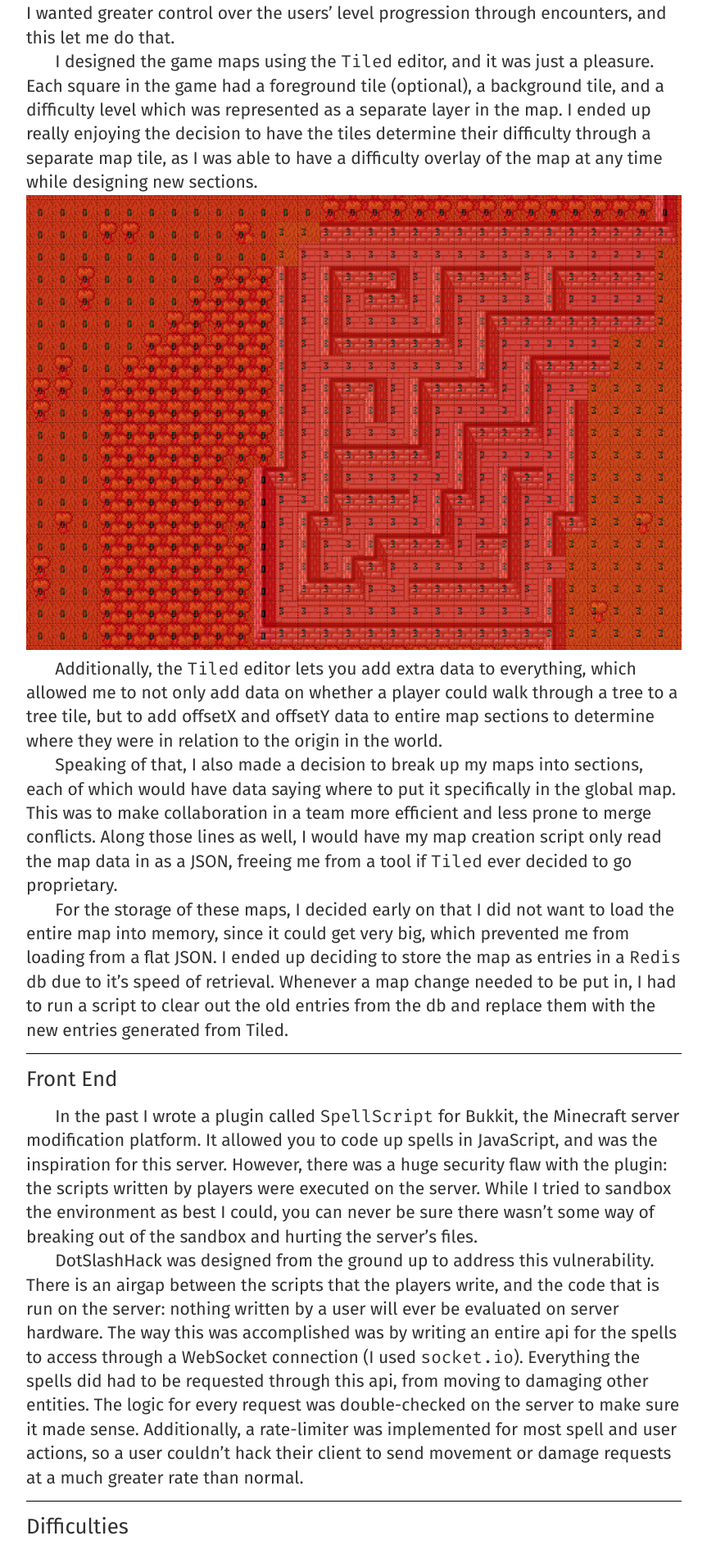
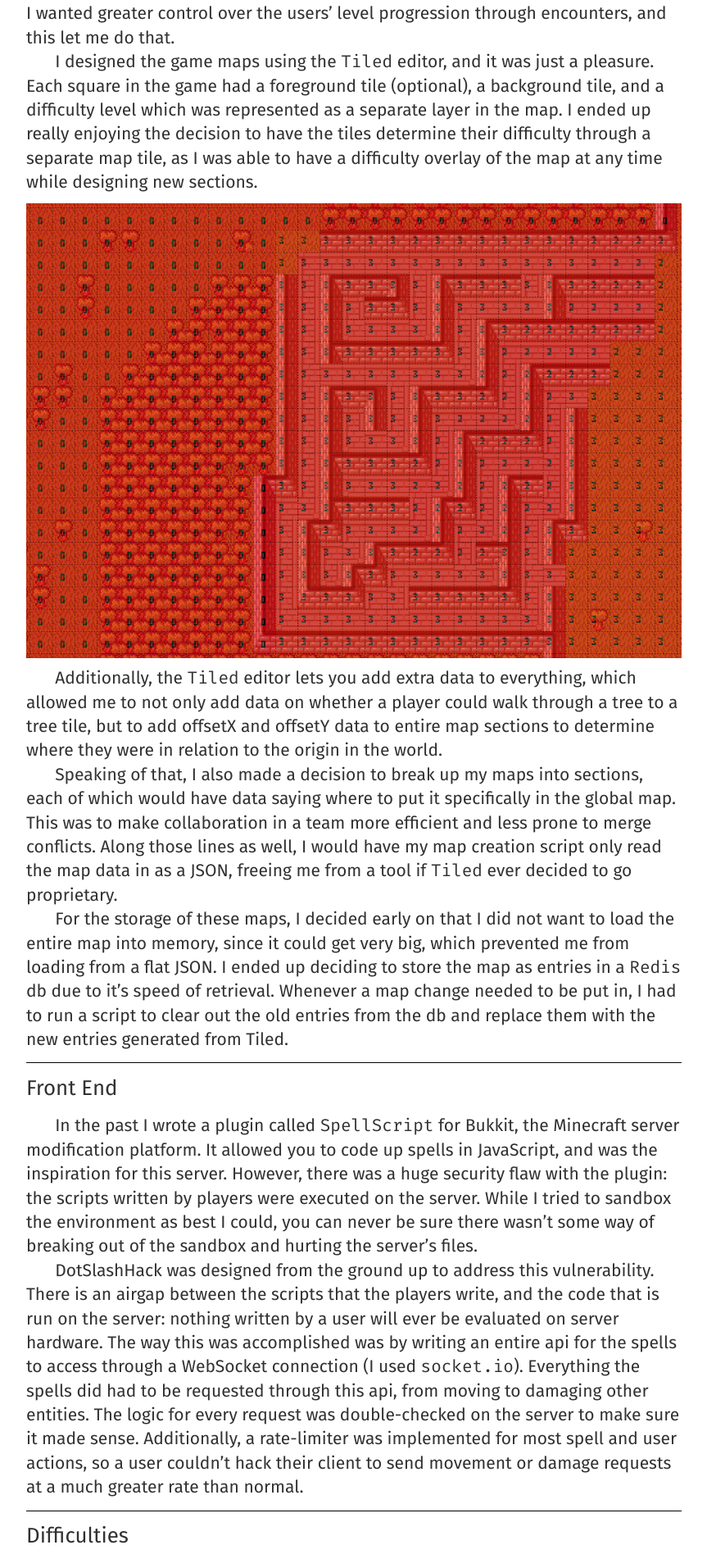
Before and after one commit to cakenggt/aleclownes.com, a Jekyll site: the page built from _posts/2016-08-29-dot-slash-hack.md, in a window 1280 px wide. Shown: the part 1071-2967 px from the top of the page at 82% size, without its empty margins (208-1071 px from the left). Built offline with Jekyll 4.4.1, drawn with Linux system fonts in a browser that asks for light colours; nearby versions of some CDN libraries.

Commit message:
Styling fixes

```diff
--- a/css/stylesheet.css
+++ b/css/stylesheet.css
@@ -85,8 +85,9 @@
   border-right: none;
 }
 img {
+  display: block;
+  padding: 10px 0;
   width:100%;
-  margin-left: -3ch; /*To get rid of the p tag text-indent*/
 }
 ul, ol {
   margin: 0.5em 0;
@@ -106,6 +107,10 @@
   font-size: 90%;
   line-height: 1.2;
   margin: 1em 2em;
+}
+iframe {
+  margin: 0 auto;
+  padding: 10px 0;
 }
 @media (max-width: 870px) {
   body {
```
